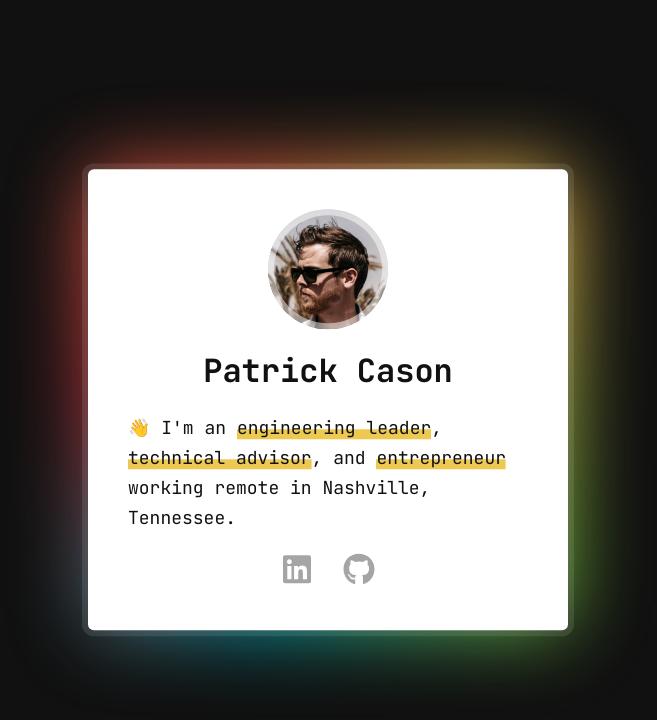
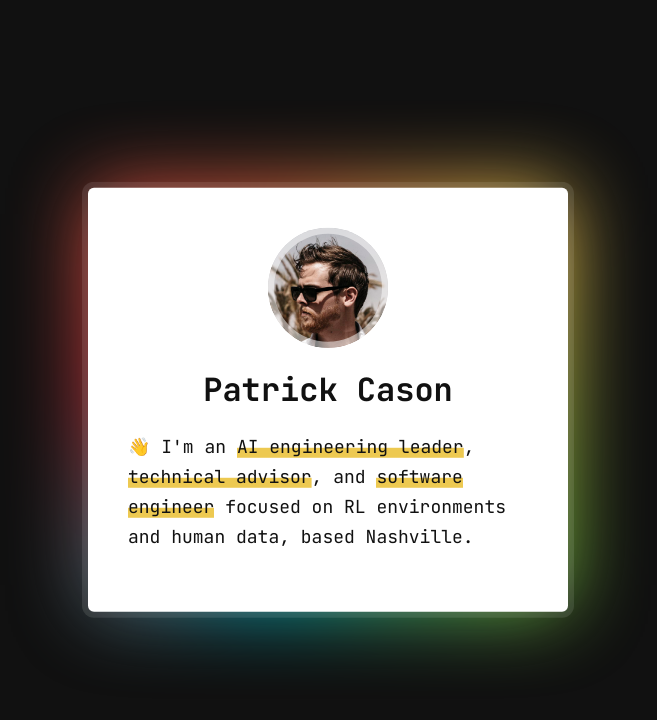
Before and after one commit to cereallarceny/website, a Next.js app: page / in a window 1280 px wide. Shown: the top 720 px of the page, without its empty margins (312-969 px from the left). Built offline with nearby package versions, Linux system fonts and the light colour scheme.

Commit message:
Update page content and social links
Slight bio change

```diff
--- a/app/page.tsx
+++ b/app/page.tsx
@@ -18,13 +18,13 @@ const data = {
     <>
       <span>👋 I&apos;m an</span>{' '}
       <Tooltip
-        text="engineering leader"
+        text="AI engineering leader"
         parentStyles={styles.highlight}
         childStyles={styles.tooltip}
       >
-        VP of Engineering @{' '}
-        <Link href="https://g2i.ai" target="_blank" rel="external">
-          G2i
+        View my {' '}
+        <Link href="https://www.linkedin.com/in/patrickcason" target="_blank" rel="external">
+          LinkedIn
         </Link>
       </Tooltip>
       <span>,</span>{' '}
@@ -33,33 +33,35 @@ const data = {
         parentStyles={styles.highlight}
         childStyles={styles.tooltip}
       >
-        I work with early-stage startups on tech, product, and GTM
+        <Link href="https://www.gofractional.com/member/patrick-cason" target="_blank" rel="external">
+          Work
+        </Link> with me
       </Tooltip>
       <span>, and</span>{' '}
       <Tooltip
-        text="entrepreneur"
+        text="software engineer"
         parentStyles={styles.highlight}
         childStyles={styles.tooltip}
       >
-        CTO @{' '}
-        <Link href="https://raisefinancial.com" target="_blank" rel="external">
-          Raise Financial
+        Check my{' '}
+        <Link href="https://github.com/cereallarceny" target="_blank" rel="external">
+          commits
         </Link>
       </Tooltip>{' '}
-      <span>working remote in Nashville, Tennessee.</span>
+      <span>focused on RL environments and human data, based Nashville.</span>
     </>
   ),
   social: [
-    {
-      name: 'LinkedIn',
-      image: linkedin,
-      url: 'https://www.linkedin.com/in/patrickcason/',
-    },
-    {
-      name: 'GitHub',
-      image: github,
-      url: 'https://github.com/cereallarceny',
-    }
+    // {
+    //   name: 'LinkedIn',
+    //   image: linkedin,
+    //   url: 'https://www.linkedin.com/in/patrickcason/',
+    // },
+    // {
+    //   name: 'GitHub',
+    //   image: github,
+    //   url: 'https://github.com/cereallarceny',
+    // }
   ],
 };
 
```
